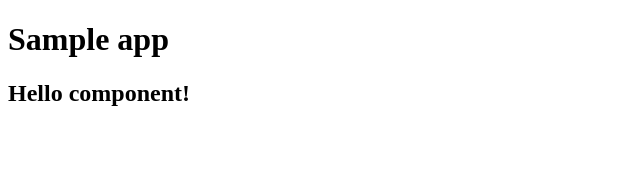
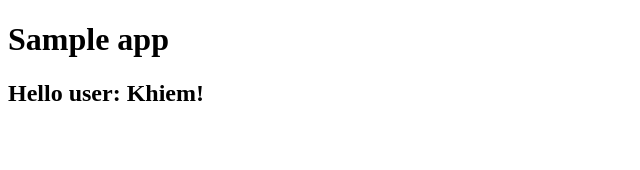
Before and after one commit to minhkhiemm/typescript-react, a React app: page / in a window 1280 px wide. Shown: the top 170 px of the page, without its empty margins (0-640 px from the left). Built offline with nearby package versions, Linux system fonts and the light colour scheme.

Commit message:
pass username from root to HelloComponent

```diff
--- a/src/hello.tsx
+++ b/src/hello.tsx
@@ -1,5 +1,11 @@
 import * as React from "react";
 
-export const HelloComponent = () => {
-    return <h2>Hello component!</h2>
+interface Props {
+    userName: string;
 }
+
+export const HelloComponent = (props: Props) => {
+    return (
+        <h2>Hello user: {props.userName}!</h2>
+    );
+}
--- a/src/index.tsx
+++ b/src/index.tsx
@@ -4,6 +4,6 @@
 import { HelloComponent } from './hello';
 
 ReactDOM.render(
-    <HelloComponent />,
+    <HelloComponent userName="Khiem" />,
     document.getElementById('root')
 );
```
